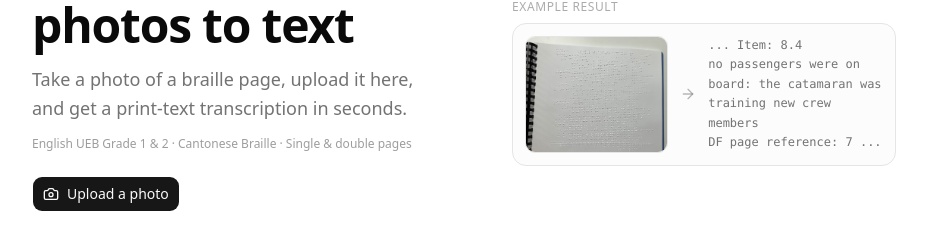
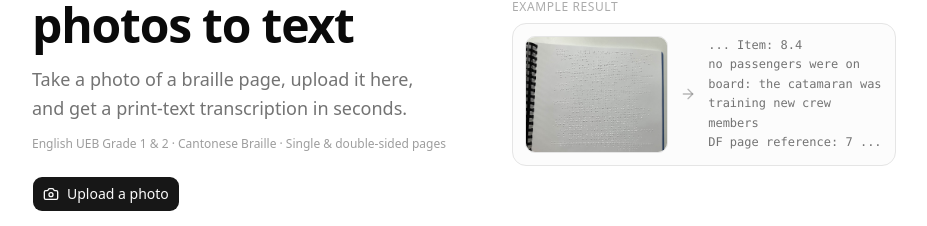
Before and after one commit to endernoke/braille-ocr, a React (Vite) app in the folder frontend/: page / in a window 1280 px wide. Shown: the part 184-410 px from the top of the page, without its empty margins (176-1103 px from the left). Built offline with nearby package versions, Linux system fonts and the light colour scheme.

Commit message:
frontend: minor changes

```diff
--- a/frontend/src/components/Hero.tsx
+++ b/frontend/src/components/Hero.tsx
@@ -27,7 +27,7 @@ export function Hero() {
             transcription in seconds.
           </p>
           <p className="mt-3 text-xs text-muted-foreground/70">
-            English UEB Grade 1 & 2 · Cantonese Braille · Single & double pages
+            English UEB Grade 1 & 2 · Cantonese Braille · Single & double-sided pages
           </p>
           <Button
             onClick={scrollToUpload}
```
